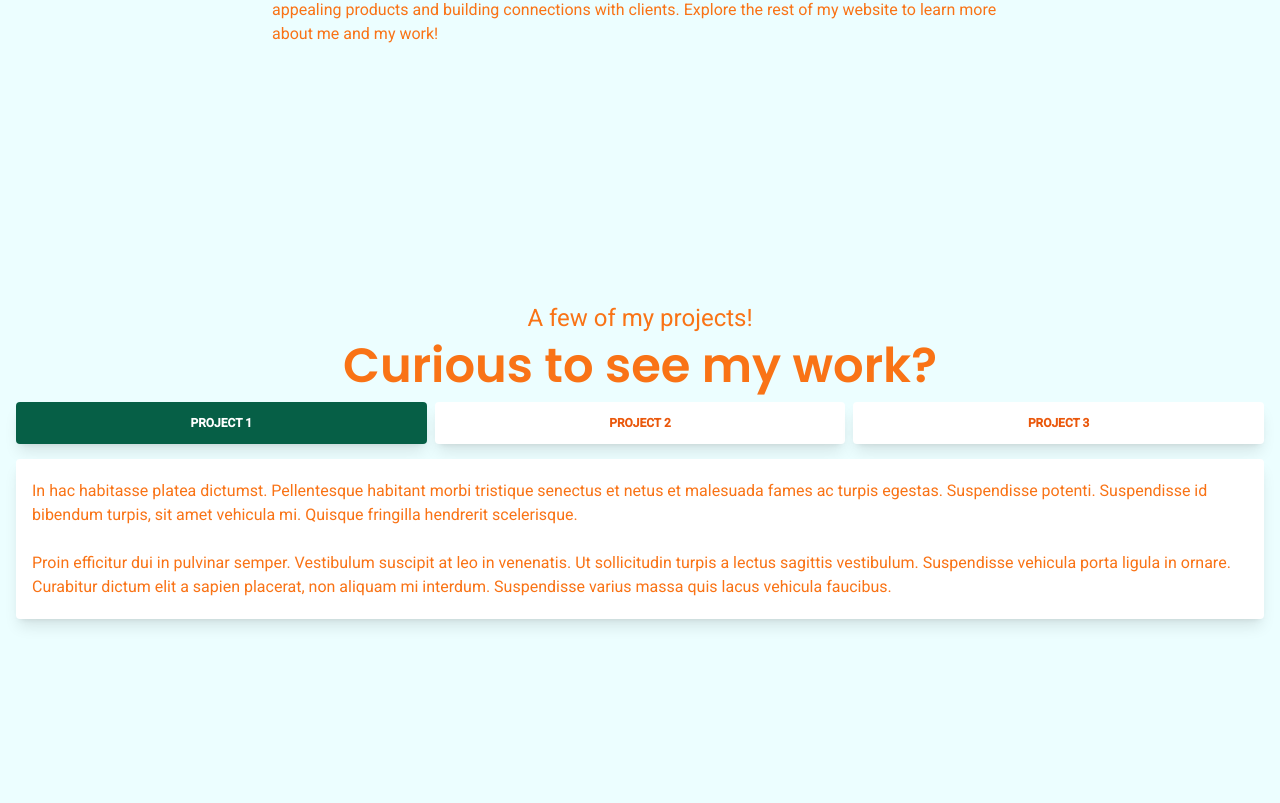
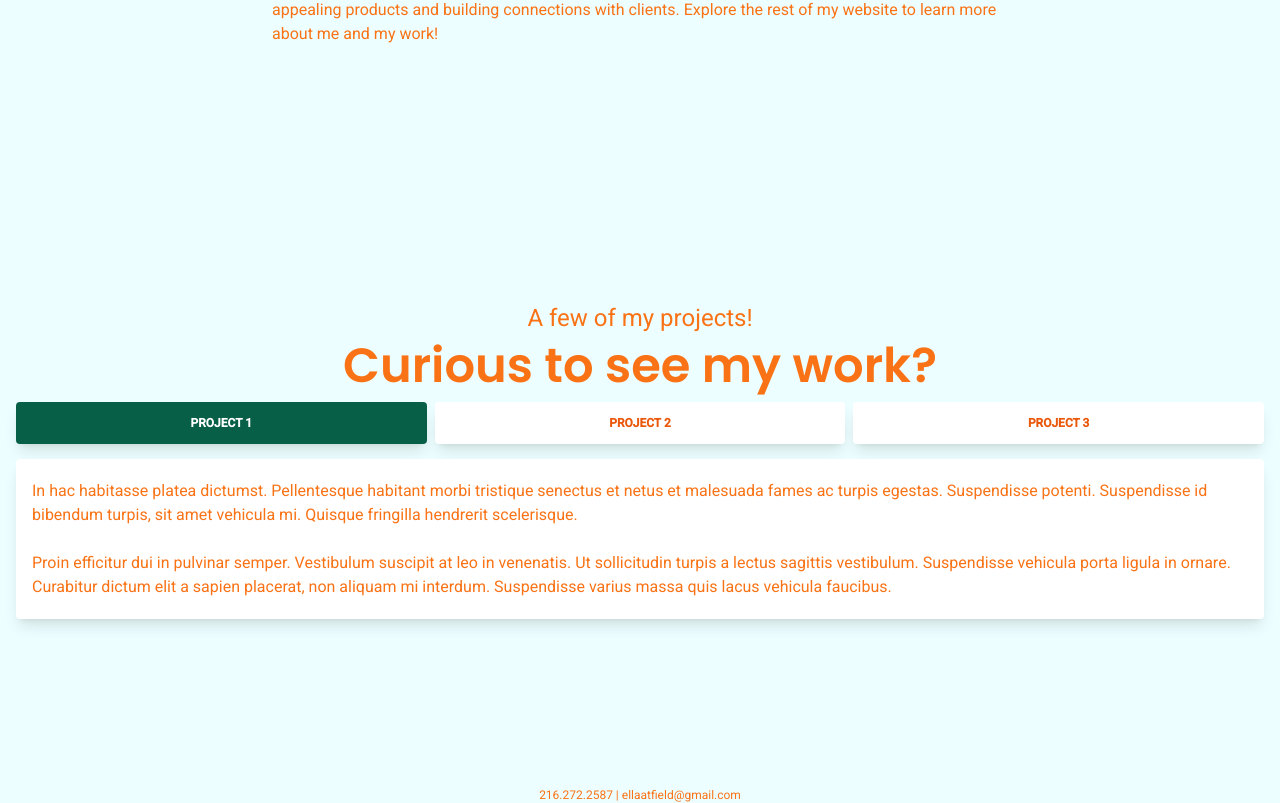
Before and after one commit to smoothshiny/emea-design-portfolio, a SvelteKit app: page / in a window 1280 px wide. Shown: the part 996-1799 px from the top of the page. Built offline with nearby package versions, Linux system fonts and the light colour scheme.

Commit message:
added footer

```diff
--- a/src/components/Footer.svelte
+++ b/src/components/Footer.svelte
@@ -0,0 +1 @@
+<div class="text-center text-xs">216.272.2587 | ellaatfield@gmail.com</div>
```
